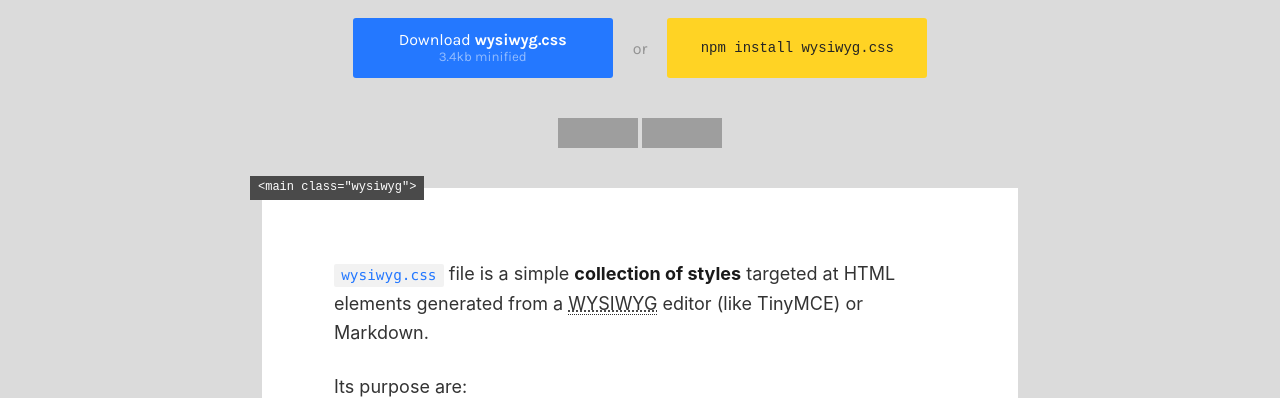
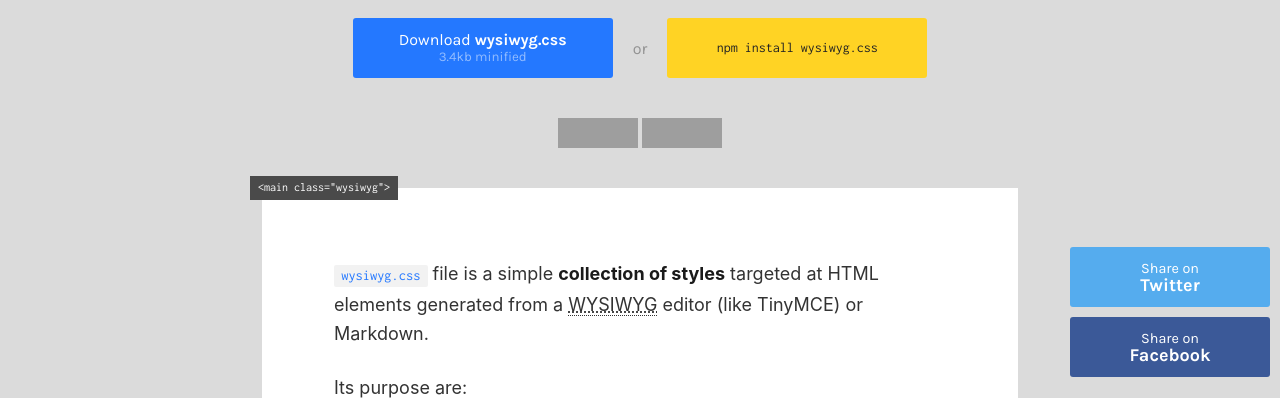
Before and after one commit to jgthms/wysiwyg.css, a website: page docs/index.html in a window 1280 px wide. Shown: the part 413-811 px from the top of the page. Drawn offline with Linux system fonts and the light colour scheme; grey boxes are pictures that could not be loaded.

Commit message:
Add sharing

```diff
--- a/docs/docs.sass
+++ b/docs/docs.sass
@@ -8,6 +8,9 @@
 $cyan: #24ffde
 $blue: #2478ff
 $purple: #9524ff
+
+$facebook: #3b5998
+$twitter: #55acee
 
 $background: hsl(0, 0%, 86%)
 $text: hsl(0, 0%, 29%)
@@ -115,10 +118,10 @@
   padding-top: 14px
   text-decoration: none
   transition: background 86ms
+  strong
+    color: white
   span
     display: block
-    strong
-      color: white
   small
     opacity: 0.5
   &:hover
@@ -184,6 +187,25 @@
   img
     display: block
 
+.share
+  margin: 0 auto
+  max-width: 42rem
+  padding: 40px
+  .button
+    &.is-twitter
+      background: $twitter
+      &:hover
+        background: darken($twitter, 10%)
+    em
+      display: block
+      font-size: 0.8em
+      font-style: normal
+    &.is-facebook
+      background: $facebook
+      margin-top: 20px
+      &:hover
+        background: darken($facebook, 10%)
+
 @media screen and (min-width: 400px)
   .wysiwyg
     padding: 2rem
@@ -197,13 +219,21 @@
     align-items: center
     display: flex
     justify-content: center
-  .button,
-  .npm
-    width: 260px
+    .button,
+    .npm
+      width: 260px
   .or
     margin: 0 20px
   .wysiwyg
     padding: 4rem
+  .share
+    display: flex
+    padding: 1rem
+    .button
+      flex: 1
+      &.is-facebook
+        margin-left: 1rem
+        margin-top: 0
 
 @media screen and (min-width: 800px)
   html
@@ -215,3 +245,17 @@
       top: -12px
   .fork-me
     display: block
+
+@media screen and (min-width: 1000px)
+  .share
+    bottom: 10px
+    display: block
+    margin: 0
+    padding: 0
+    position: fixed
+    right: 10px
+    width: 200px
+    .button
+      &.is-facebook
+        margin-left: 0
+        margin-top: 10px
--- a/docs/index.html
+++ b/docs/index.html
@@ -5,8 +5,24 @@
     <meta http-equiv="X-UA-Compatible" content="IE=edge,chrome=1">
     <meta name="viewport" content="width=device-width">
     <title>wysiwyg.css</title>
-    <link href="https://fonts.googleapis.com/css?family=Karla:400,700" rel="stylesheet">
+    <link href="https://fonts.googleapis.com/css?family=Inconsolata|Karla:400,700" rel="stylesheet">
     <link rel="stylesheet" type="text/css" href="docs.css">
+
+    <meta property="og:url" content="http://jgthms.com/wysiwyg.css/">
+    <meta property="og:type" content="website">
+    <meta property="og:title" content="wysiwyg.css">
+    <meta property="og:description" content="A tiny CSS for generated HTML or Markdown content.">
+    <meta property="og:image" content="http://jgthms.com/wysiwyg.css/wysiwyg.png">
+    <meta property="og:image:type" content="image/png">
+    <meta property="og:image:width" content="1200">
+    <meta property="og:image:height" content="630">
+
+    <meta name="twitter:card" content="summary_large_image">
+    <meta name="twitter:site" content="@jgthms">
+    <meta name="twitter:creator" content="@jgthms">
+    <meta name="twitter:title" content="wysiwyg.css">
+    <meta name="twitter:description" content="A tiny CSS for generated HTML or Markdown content.">
+    <meta name="twitter:image" content="http://jgthms.com/wysiwyg.css/wysiwyg.png">
   </head>
   <body>
     <header class="header">
@@ -447,6 +463,30 @@
       </table>
     </main>
 
+    <footer class="share">
+      <a
+        class="button is-twitter"
+        data-social-network="Twitter"
+        data-social-action="tweet"
+        data-social-target="http://jgthms.com/wysiwyg.css/"
+        href="https://twitter.com/intent/tweet?text=wysiwyg.css%3A%20style%20your%20TinyMCE%20or%20Markdown%20generated%20%23HTML%20with%20a%20single%20%23CSS%20class&url=http%3A%2F%2Fjgthms.com%2Fwysiwyg.css%2F&via=jgthms"
+        rel="nofollow"
+        target="_blank"
+        >
+        <em>Share on</em>
+        <strong>Twitter</strong>
+      </a>
+      <a
+        class="button is-facebook"
+        href="http://www.facebook.com/sharer.php?u=http%3A%2F%2Fjgthms.com%2Fwysiwyg.css%2F"
+        rel="nofollow"
+        target="_blank"
+        >
+        <em>Share on</em>
+        <strong>Facebook</strong>
+      </a>
+    </footer>
+
     <a class="fork-me" href="https://github.com/jgthms/wysiwyg.css"><img src="https://camo.githubusercontent.com/38ef81f8aca64bb9a64448d0d70f1308ef5341ab/68747470733a2f2f73332e616d617a6f6e6177732e636f6d2f6769746875622f726962626f6e732f666f726b6d655f72696768745f6461726b626c75655f3132313632312e706e67" alt="Fork me on GitHub"></a>
   </body>
 </html>
```
Also changed, not shown: docs/docs.css, docs/wysiwyg.png (added).
